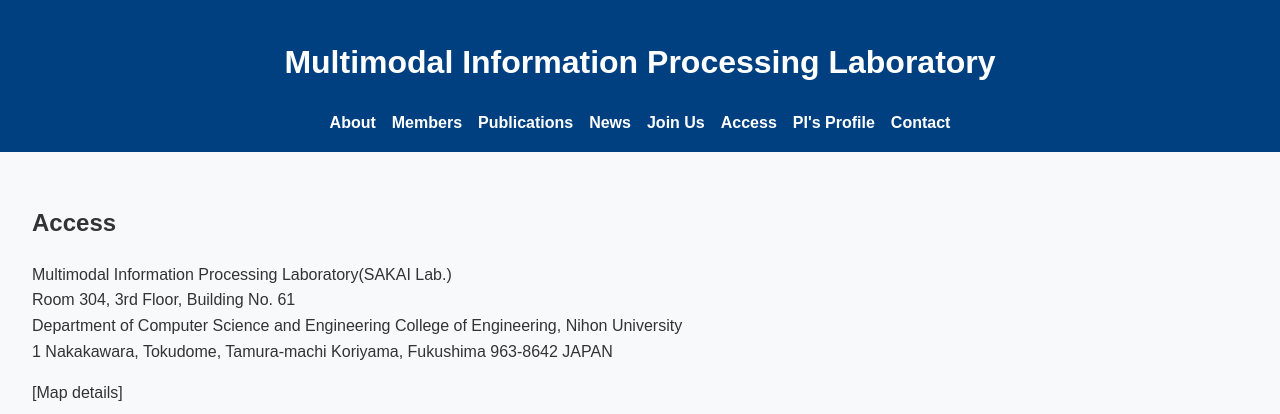
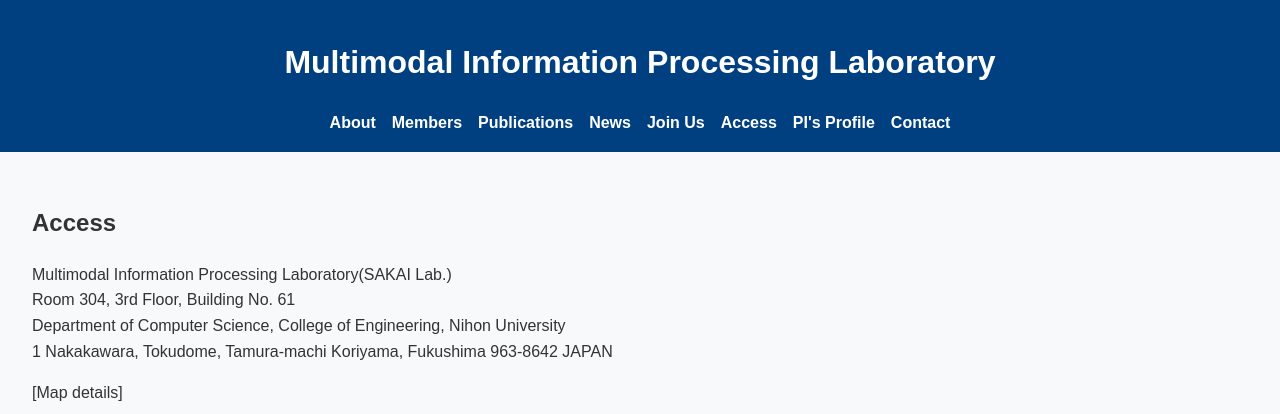
Before and after one commit to m-sakai-lab/mipl, a plain HTML site: page access.html in a window 1280 px wide. Shown: the top 414 px of the page. Drawn offline with Linux system fonts and the light colour scheme.

Commit message:
Add files via upload

```diff
--- a/access.html
+++ b/access.html
@@ -27,7 +27,7 @@
     <h2>Access</h2>
     <p>Multimodal Information Processing Laboratory(SAKAI Lab.)<br>
 Room 304, 3rd Floor, Building No. 61<br>
-Department of Computer Science and Engineering
+Department of Computer Science,
 College of Engineering, Nihon University<br>
 1 Nakakawara, Tokudome, Tamura-machi
 Koriyama, Fukushima 963-8642
```
